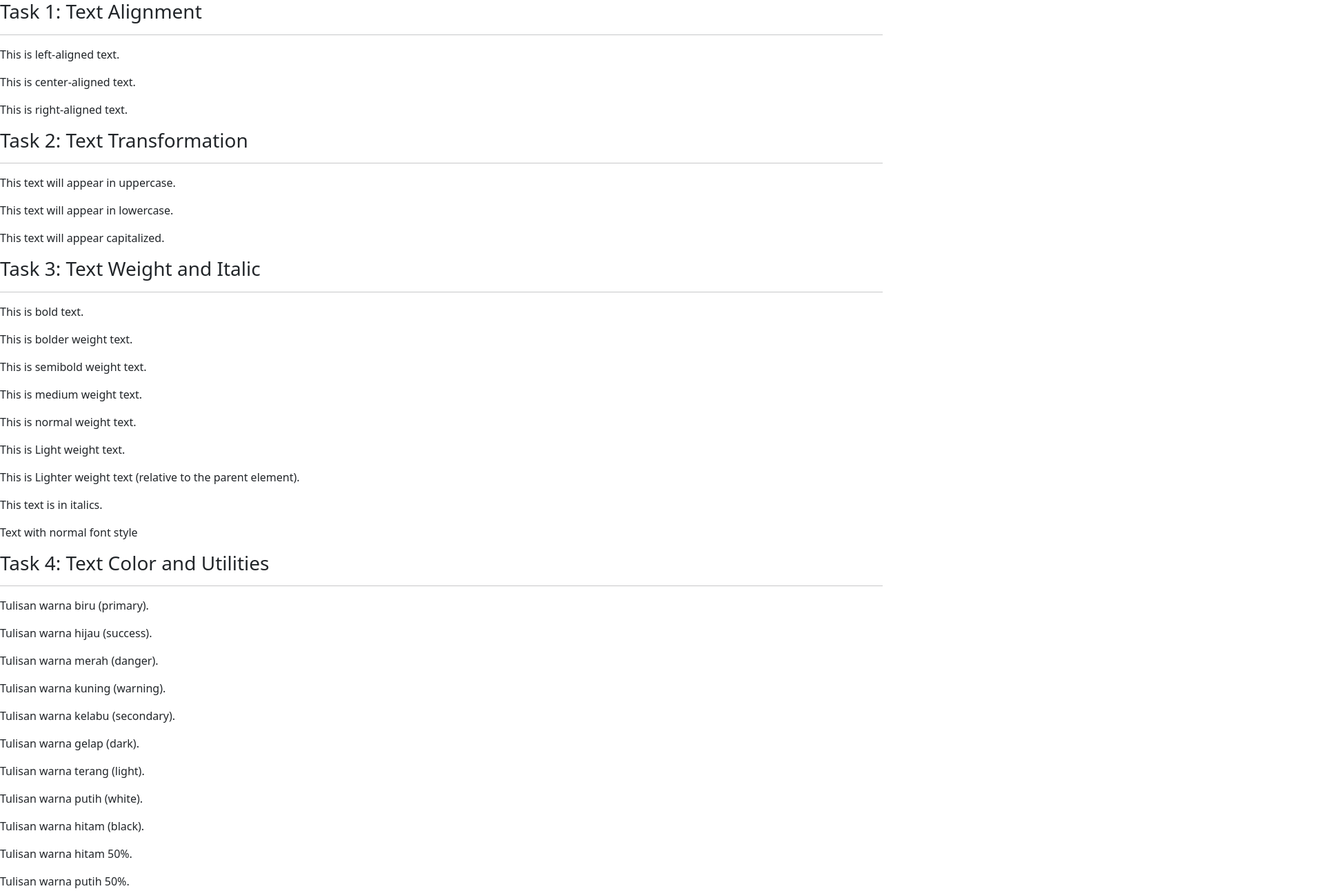
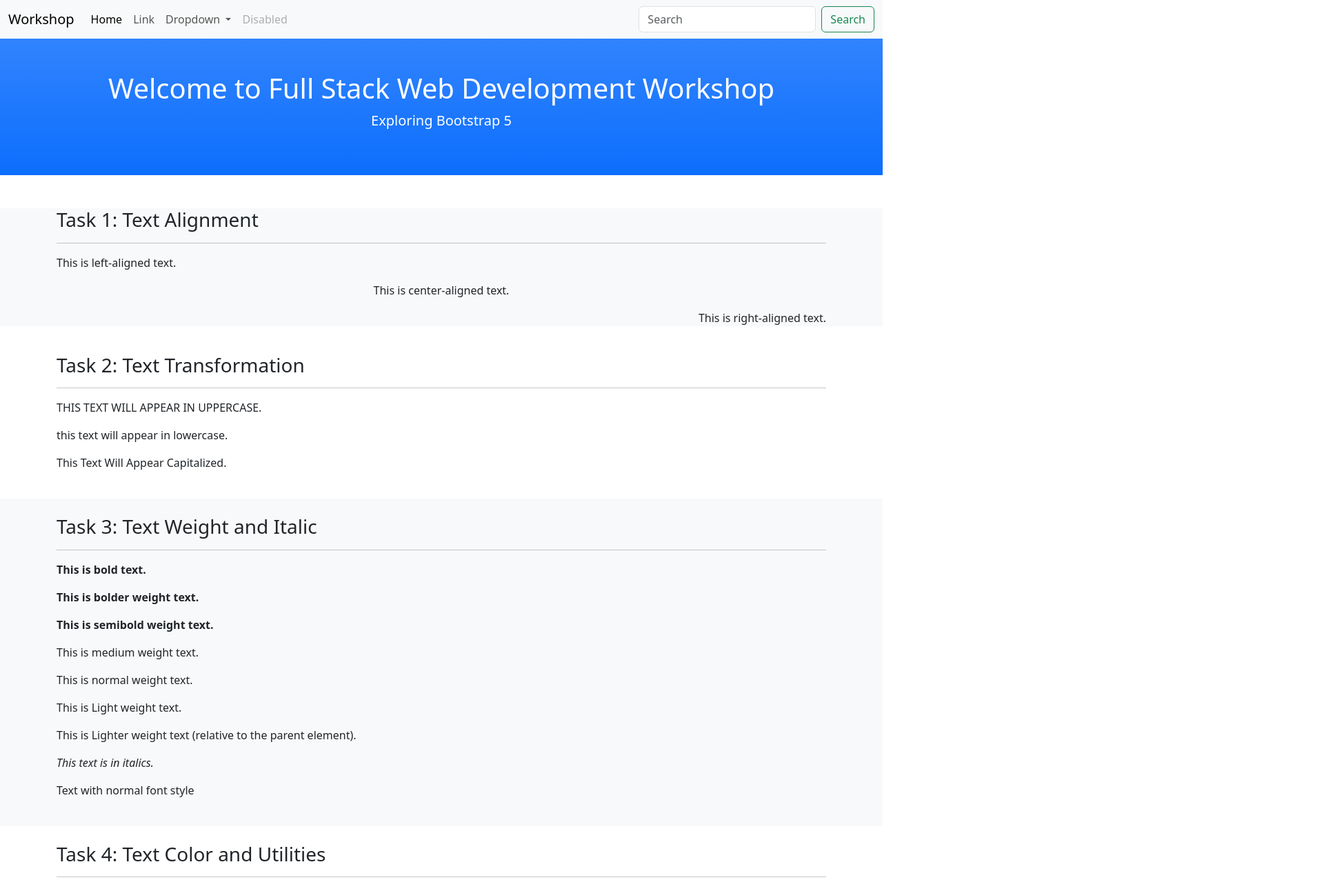
Before and after one commit to FXSIEGE/f2030, a plain HTML site: page tutorial.html in a window 1280 px wide. Shown: the top 1292 px of the page at 69% size, 1920 px wide, since content can reach past the window. Drawn offline with Linux system fonts and the light colour scheme.

Commit message:
bootstrap task 2

```diff
--- a/tutorial.html
+++ b/tutorial.html
@@ -10,62 +10,140 @@
 </head>
 
 <body>
-
+    <nav class="navbar navbar-expand-lg bg-body-tertiary">
+        <div class="container-fluid">
+          <a class="navbar-brand" href="#">Workshop</a>
+          <button class="navbar-toggler" type="button" data-bs-toggle="collapse" data-bs-target="#navbarSupportedContent" aria-controls="navbarSupportedContent" aria-expanded="false" aria-label="Toggle navigation">
+            <span class="navbar-toggler-icon"></span>
+          </button>
+          <div class="collapse navbar-collapse" id="navbarSupportedContent">
+            <ul class="navbar-nav me-auto mb-2 mb-lg-0">
+              <li class="nav-item">
+                <a class="nav-link active" aria-current="page" href="#">Home</a>
+              </li>
+              <li class="nav-item">
+                <a class="nav-link" href="#">Link</a>
+              </li>
+              <li class="nav-item dropdown">
+                <a class="nav-link dropdown-toggle" href="#" role="button" data-bs-toggle="dropdown" aria-expanded="false">
+                  Dropdown
+                </a>
+                <ul class="dropdown-menu">
+                  <li><a class="dropdown-item" href="#">Action</a></li>
+                  <li><a class="dropdown-item" href="#">Another action</a></li>
+                  <li><hr class="dropdown-divider"></li>
+                  <li><a class="dropdown-item" href="#">Something else here</a></li>
+                </ul>
+              </li>
+              <li class="nav-item">
+                <a class="nav-link disabled" aria-disabled="true">Disabled</a>
+              </li>
+            </ul>
+            <form class="d-flex" role="search">
+              <input class="form-control me-2" type="search" placeholder="Search" aria-label="Search">
+              <button class="btn btn-outline-success" type="submit">Search</button>
+            </form>
+          </div>
+        </div>
+      </nav>
+    <header class="bg-primary text-white text-center py-5 bg-gradient">
+        <div class="container">
+            <h1>Welcome to Full Stack Web Development Workshop</h1>
+            <p class="lead">Exploring Bootstrap 5</p>
+        </div>
+    </header>
+<section class="mt-5 bg-light">
+    <div class="container">
     <h3>Task 1: Text Alignment</h3>
     <hr>
 
-    <p>This is left-aligned text.</p>
-    <p>This is center-aligned text.</p>
-    <p>This is right-aligned text.</p>
-
+    <p class="text-start">This is left-aligned text.</p>
+    <p class="text-center">This is center-aligned text.</p>
+    <p class="text-end">This is right-aligned text.</p>
+    </div>
+</section>
+<section class="py-4">
+    <div class="container">
     <h3>Task 2: Text Transformation</h3>
     <hr>
-    <p>This text will appear in uppercase.</p>
-    <p>This text will appear in lowercase.</p>
-    <p>This text will appear capitalized.</p>
-
+    <p class="text-uppercase">This text will appear in uppercase.</p>
+    <p class="text-lowercase">This text will appear in lowercase.</p>
+    <p class="text-capitalize">This text will appear capitalized.</p>
+</div>
+</section>
+<section class="bg-light ">
+    <div class="container py-4">
     <h3>Task 3: Text Weight and Italic</h3>
     <hr>
-    <p>This is bold text.</p>
-    <p>This is bolder weight text.</p>
-    <p>This is semibold weight text.</p>
-    <p>This is medium weight text.</p>
-    <p>This is normal weight text.</p>
-    <p>This is Light weight text.</p>
-    <p>This is Lighter weight text (relative to the parent element).</p>
-    <p>This text is in italics.</p>
-    <p>Text with normal font style</p>
+    <p class="fw-bold">This is bold text.</p>
+    <p class="fw-bolder">This is bolder weight text.</p>
+    <p class="fw-semibold">This is semibold weight text.</p>
+    <p class="fw-medium">This is medium weight text.</p>
+    <p class="fw-normal">This is normal weight text.</p>
+    <p class="fw-light">This is Light weight text.</p>
+    <p class="fw-lighter">This is Lighter weight text (relative to the parent element).</p>
+    <p class="fst-italic">This text is in italics.</p>
+    <p class="fst-normal">Text with normal font style</p>
+    </div>
+</section>
 
-
-
+<section>
+    <div class="container py-4">
     <h3>Task 4: Text Color and Utilities</h3>
     <hr>
-    <p>Tulisan warna biru (primary).</p>
-    <p>Tulisan warna hijau (success).</p>
-    <p>Tulisan warna merah (danger).</p>
-    <p>Tulisan warna kuning (warning).</p>
-    <p>Tulisan warna kelabu (secondary).</p>
-    <p>Tulisan warna gelap (dark).</p>
-    <p>Tulisan warna terang (light).</p>
-    <p>Tulisan warna putih (white).</p>
-    <p>Tulisan warna hitam (black).</p>
-    <p>Tulisan warna hitam 50%.</p>
-    <p>Tulisan warna putih 50%.</p>
-    <p>This is a lead paragraph for highlighting.</p>
-
+    <p class="text-primary">Tulisan warna biru (primary).</p>
+    <p class="text-success">Tulisan warna hijau (success).</p>
+    <p class="text-danger">Tulisan warna merah (danger).</p>
+    <p class="text-warning">Tulisan warna kuning (warning).</p>
+    <p class="text-secondary">Tulisan warna kelabu (secondary).</p>
+    <p class="text-dark">Tulisan warna gelap (dark).</p>
+    <p class="text-light bg-dark">Tulisan warna terang (light).</p>
+    <p class="text-white bg-dark">Tulisan warna putih (white).</p>
+    <p class="text-black">Tulisan warna hitam (black).</p>
+    <p class="text-black-50">Tulisan warna hitam 50%.</p>
+    <p class="text-white-50 bg-dark">Tulisan warna putih 50%.</p>
+    <p class="lead">This is a lead paragraph for highlighting.</p>
+    <div class="row">
+        <div class="col md-3 col-sm-6">
+            <h2>Blue</h2>
+            <p>This is blue</p>
+        </div>
+        <div class="col md-3 col-sm-6 ">
+            <h2>Green</h2>
+            <p>This is green</p>
+        </div>
+        <div class="col md-3 col-sm-6 ">
+            <h2>Red</h2>
+            <p>This is red</p>
+        </div>
+        <div class="col md-3 col-sm-6 bs-warning ">
+            <h2>Yellow</h2>
+            <p>This is yellow</p>
+        </div>
+    </div>
+    </div>
+</section>
+<section class="bg-light">
+    <div class="container py-4">
     <h3>Task 5: Text Break and Wrap</h3>
     <hr>
 
-    <div class="badge text-bg-primary" style="width: 6rem;">
+    <div class="badge text-bg-primary text-wrap" style="width: 8rem;">
         This is a very long paragraph that will wrap naturally when it reaches the edge of its container.
     </div>
 
 
-    <p>
+    <p class="text-break">
         ThisIsAVeryLongWordThatWillBreakAndWrapToTheNextLineIfItDoesn'tFitInTheContainer.ThisIsAVeryLongWordThatWillBreakAndWrapToTheNextLineIfItDoesn'tFitInTheContainer.ThisIsAVeryLongWordThatWillBreakAndWrapToTheNextLineIfItDoesn'tFitInTheContainer.ThisIsAVeryLongWordThatWillBreakAndWrapToTheNextLineIfItDoesn'tFitInTheContainer.ThisIsAVeryLongWordThatWillBreakAndWrapToTheNextLineIfItDoesn'tFitInTheContainer.
     </p>
+    </div>
+</section>
+ <footer class ="bg-dark text-white text-center py-2">
+<div class="container">
+    <p class="text-center">©2024 Full-Stack Workshop</p>
+</div>
 
-
+ </footer>
 </body>
 
 <script>src="asset/css/bootstrap.js"</script>
```
Also changed, not shown: index.html (+1 -1 lines).
